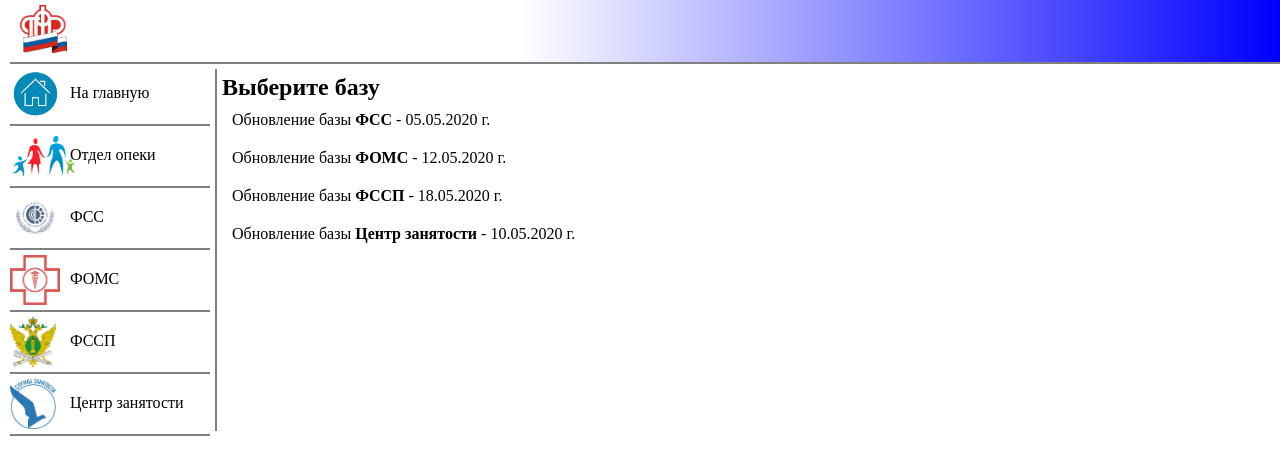
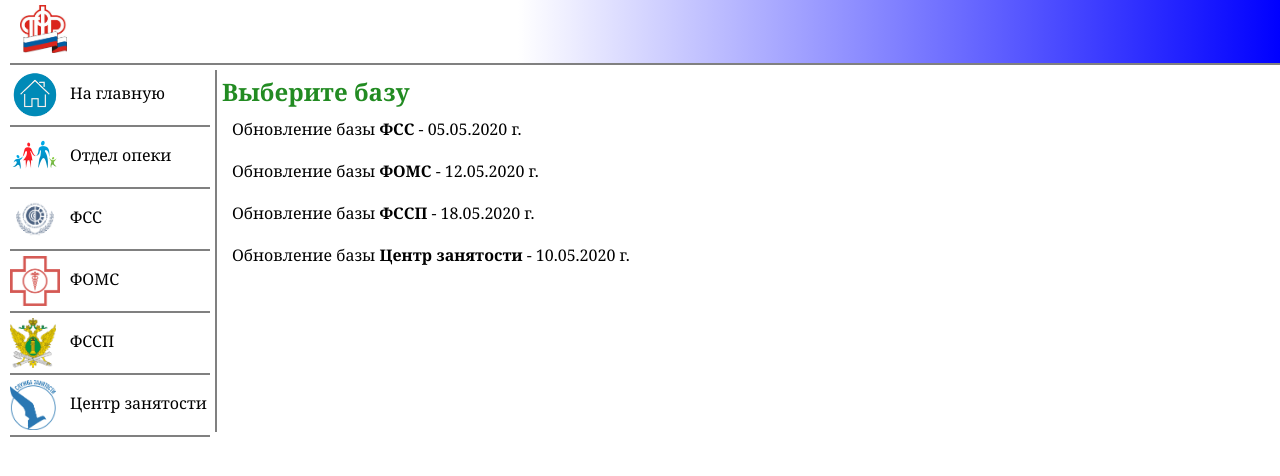
Before and after one commit to ddenis87/socblock, a Vue app: page / in a window 1280 px wide. Shown: the top 476 px of the page. Built offline with nearby package versions, Linux system fonts and the light colour scheme.

Commit message:
Mode css

```diff
--- a/src/App.vue
+++ b/src/App.vue
@@ -24,8 +24,15 @@
   margin: 0;
   padding: 0;
   border: 0px;
+  font-family: Georgia, 'Times New Roman', Times, serif;
 }
+
+
 a {
   text-decoration:none;
 }
+
+h2 {
+  color: forestgreen;
+}
 </style>
--- a/src/components/sideNav.vue
+++ b/src/components/sideNav.vue
@@ -29,6 +29,7 @@
 <style scoped>
 img {
   width: auto;
+  max-width: 50px;
   height: 50px;
   vertical-align: middle;
   border: 0px solid black;
```
Also changed, not shown: public/img/opeka.png.
